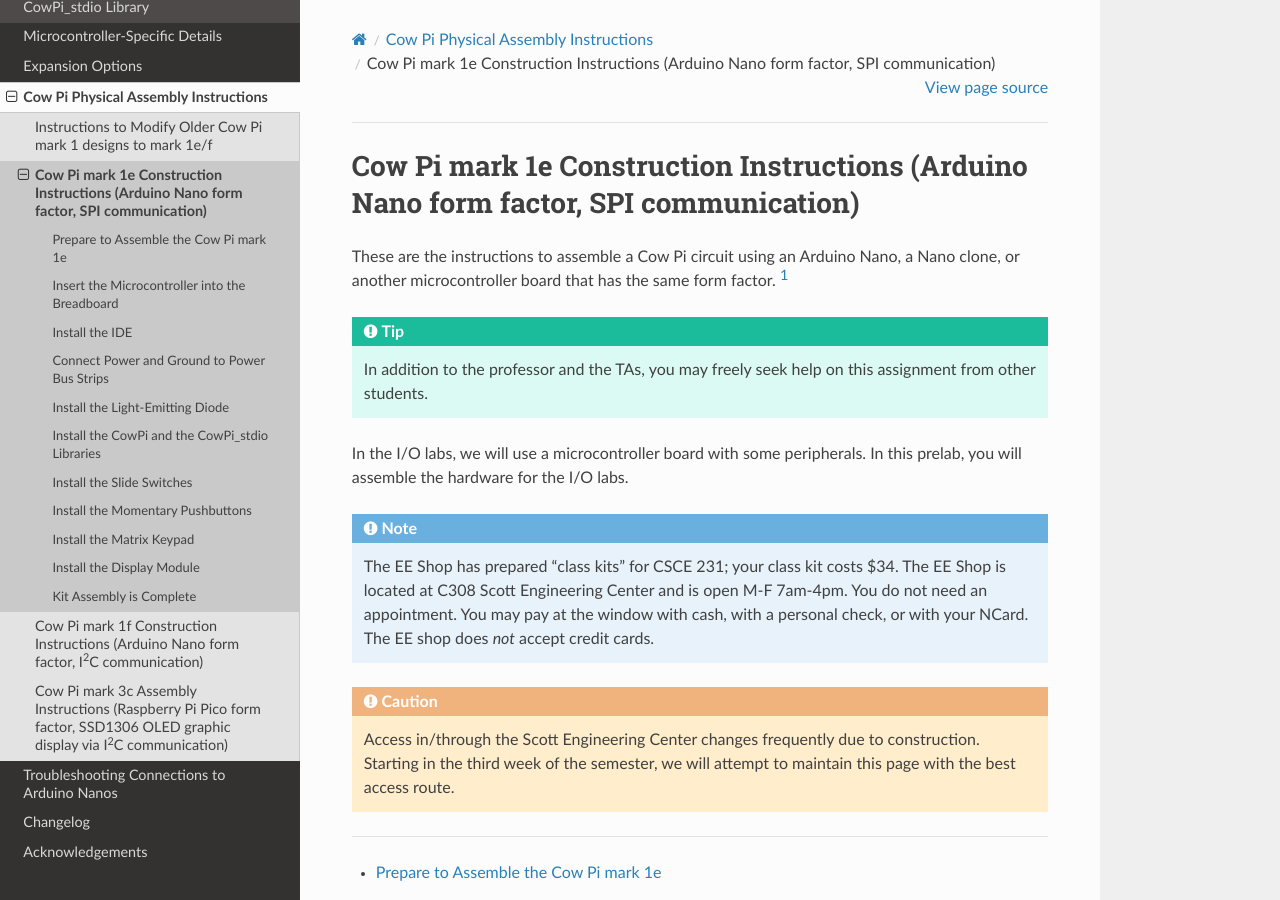
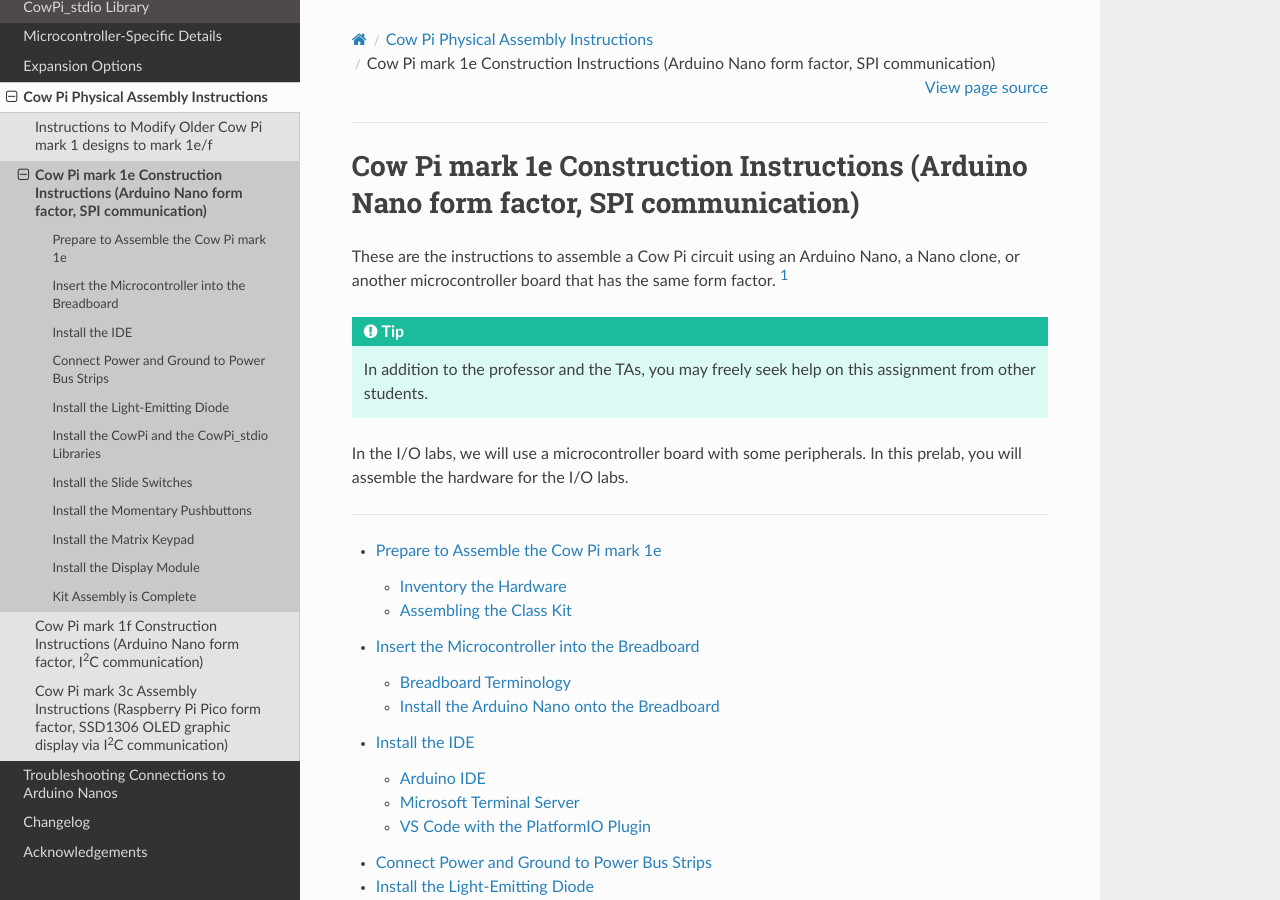
Before and after one commit to DocBohn/CowPi_documentation, a Sphinx documentation site: the page built from docs/source/construction/nano/construction-mk1e.rst, in a window 1280 px wide and 900 px high. Built offline with Sphinx 7.4.7 and the Read the Docs theme 2.0.0, drawn with Linux system fonts in a browser that asks for light colours; formulas are drawn with MathJax 3.

Commit message:
Tweaks as I release the pre-lab assignment to students

```diff
--- a/docs/source/construction/nano/construction-mk1e.rst
+++ b/docs/source/construction/nano/construction-mk1e.rst
@@ -8,19 +8,6 @@
     In addition to the professor and the TAs, you may freely seek help on this assignment from other students.
 
 In the I/O labs, we will use a microcontroller board with some peripherals. In this prelab, you will assemble the hardware for the I/O labs.
-
-..  NOTE::
-    The EE Shop has prepared “class kits” for CSCE 231;
-    your class kit costs $34.
-    The EE Shop is located at C308 Scott Engineering Center and is open M-F 7am-4pm.
-    You do not need an appointment.
-    You may pay at the window
-    with cash, with a personal check, or with your NCard.
-    The EE shop does *not* accept credit cards.
-
-..  CAUTION::
-    Access in/through the Scott Engineering Center changes frequently due to construction.
-    Starting in the third week of the semester, we will attempt to maintain this page with the best access route.
 
 ----
 
--- a/docs/source/construction/nano/construction-mk1f.rst
+++ b/docs/source/construction/nano/construction-mk1f.rst
@@ -20,7 +20,7 @@
 
 ..  CAUTION::
     Access in/through the Scott Engineering Center changes frequently due to construction.
-    Starting in the third week of the semester, we will attempt to maintain this page with the best access route.
+    See `the course's Piazza site <https://piazza.com/class/ll2imal4y7n5zq/post/42>`_ for the current best-known route.
 
 ----
 
--- a/docs/source/construction/nano/mk1bcd-modification/modification.rst
+++ b/docs/source/construction/nano/mk1bcd-modification/modification.rst
@@ -8,7 +8,7 @@
 
 ..  IMPORTANT::
     If you previously installed the CowPi library version 0.4.1 or earlier (*i.e.*, Spring 2023 or earlier)
-    then you will need to manually uninstall the library and re-\ :doc:`../microcontroller/libraries-mk1f`.
+    then you will need to :ref:`uninstallOldLibrary` and re-\ :doc:`../microcontroller/libraries-mk1f`.
 
     CowPi (and CowPi_stdio) library versions 0.5.0 and later will automatically update.
 
```
Also changed, not shown: docs/source/construction/pico/assemble-mk3c.rst (+12 -2 lines), docs/source/construction/pico/mk3c-images/CowPi-mk3c-schematic.png (added).
